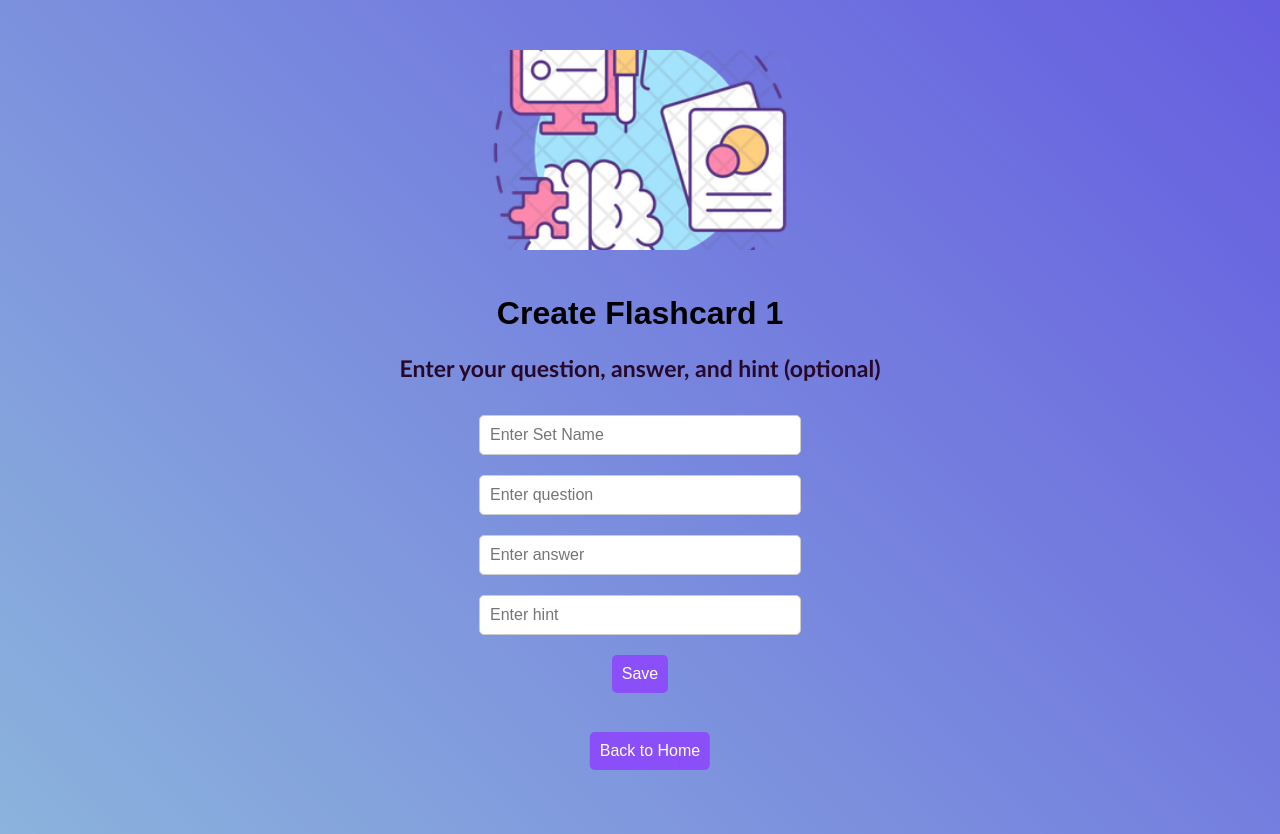
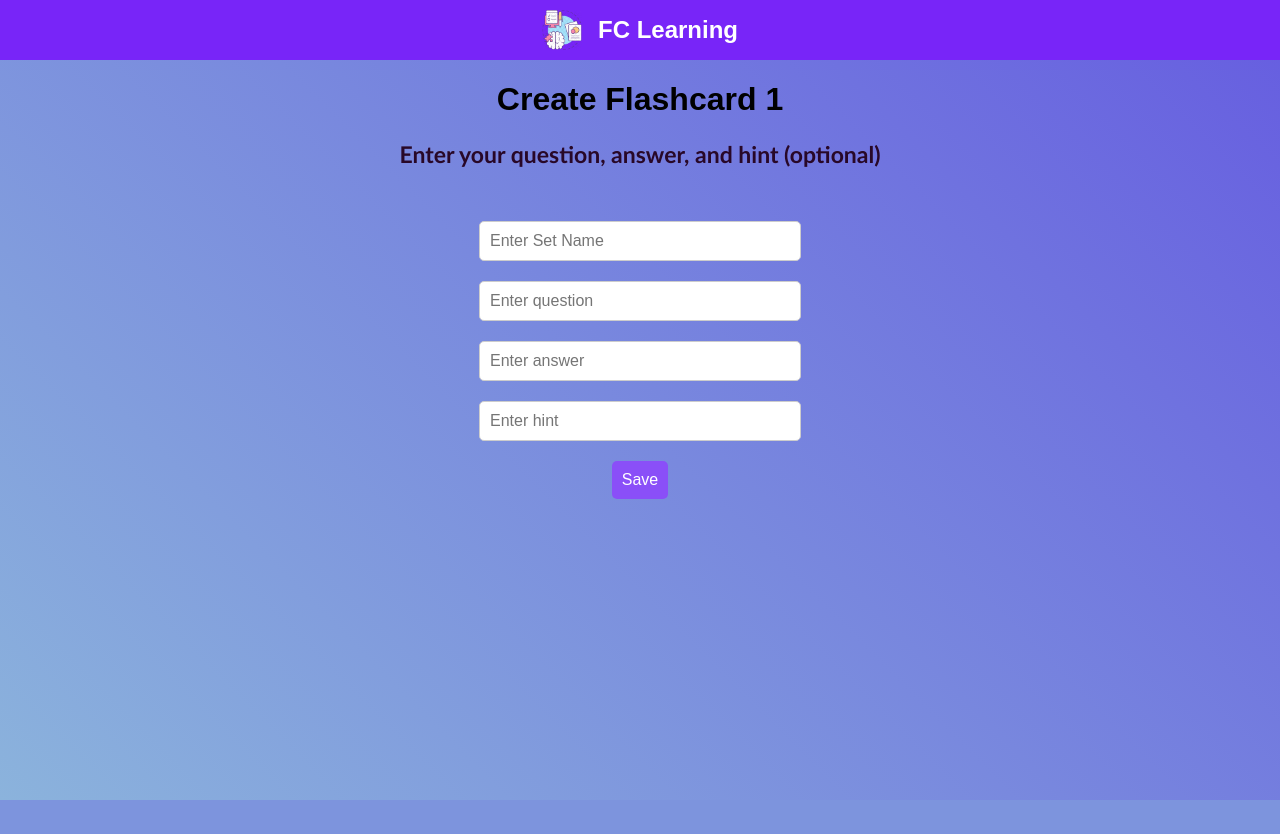
Before and after one commit to dnyaneshgh/FC-Learning-Web-App, a Flask app: page /create_fc in a window 1280 px wide. After the commit the page ends 800 px from the top, so only its background shows below. Run offline with Flask 3, Linux system fonts and the light colour scheme.

Commit message:
better create page revamp

```diff
--- a/SDProject/Templates/create_fc.html
+++ b/SDProject/Templates/create_fc.html
@@ -5,61 +5,91 @@
     <meta name="viewport" content="width=device-width, initial-scale=1.0">
     <title>Create Flashcard</title>
     <style>
+        :root {
+            font-size: 16px;
+        }
         body {
             background: linear-gradient(45deg, #8bb3dc, #665de0);
             font-family: Arial, sans-serif;
             text-align: center;
-            padding-top: 50px;
-            margin: 0; /* Ensure no margin causes issues */
-            height: 98vh; /* Ensure gradient covers the full height */
+            margin: 0;
+            height: 100vh;
         }
         .button {
-            margin: 10px;
-            padding: 10px;
+            margin: 0.625rem;
+            padding: 0.625rem;
             background-color: #8a4ff8;
             color: white;
             border: none;
-            font-size: 16px;
+            font-size: 1rem;
             cursor: pointer;
-            text-decoration: none; /* Remove underline */
-            border-radius: 5px; /* Optional: Round corners */
+            text-decoration: none;
+            border-radius: 0.3125rem;
+        }
+        .navbar {
+            display: flex;
+            justify-content: center;
+            align-items: center;
+            padding: 0.625rem;
+            background: #7825f8;
+        }
+        .navbar img {
+            height: 2.5rem;
+            margin-right: 1rem;
         }
         .input-container {
             display: flex;
             flex-direction: column;
             align-items: center;
+            padding: 1.25rem;
+            box-sizing: border-box;
         }
         input[type="text"] {
-            margin: 10px;
-            padding: 10px;
-            font-size: 16px;
-            width: 300px; /* Adjust width as needed */
+            margin: 0.625rem;
+            padding: 0.625rem;
+            font-size: 1rem;
+            width: 80%;
+            max-width: 18.75rem;
             border: 1px solid #ccc;
-            border-radius: 5px;
+            border-radius: 0.3125rem;
         }
         .bottom-button {
             position: fixed;
-            bottom: 20px;
+            bottom: 1.25rem;
             left: 50%;
             transform: translateX(-50%);
         }
-        img {
-            width: 300px; /* Specify width */
-            height: 200px; /* Specify height */
-            object-fit: cover; /* Ensure the image covers the specified dimensions */
-            margin-bottom: 20px; /* Space below the image */
+        h3 {
+            font-family: 'Candara', sans-serif;
+            font-size: 1.4375rem;
+            color: rgb(40, 8, 40);
+            margin-top: 1.25rem;
+        }
+        @media (max-width: 37.5rem) {
+            .button {
+                width: 80%;
+                max-width: 18.75rem;
+                font-size: 0.875rem;
+            }
+            h1 {
+                font-size: 1.5rem;
             }
             h3 {
-            font-family: 'Candara', sans-serif;
-            font-size: 23px;
-            color: rgb(40, 8, 40);
-            margin-top: 20px; /* Optional: Space above the heading */
+                font-size: 1.125rem;
+            }
+            .navbar {
+                flex-direction: column;
+                padding: 0.3125rem;
+            }
         }
     </style>
 </head>
 <body>
+    <div class="navbar">
+        <img src="{{ url_for('static', filename='FC_image1.png') }}" alt="FC Learning">
+        <h1 style="color: white; font-size: 1.5rem; margin: 0;">FC Learning</h1>
+    </div>
     <div>
-        <img src="{{ url_for('static', filename='FC_image1.png') }}" alt="FC Learning">
         <h1>Create Flashcard {{ flashcard_count }}</h1>
         <h3>Enter your question, answer, and hint (optional)</h3>
         <form method="post" action="{{ url_for('create_fc') }}" class="input-container">
@@ -69,9 +99,6 @@
             <input type="text" name="hint" placeholder="Enter hint">
             <button class="button" type="submit">Save</button>
         </form>
-    <a class="button bottom-button" href="{{ url_for('main_page') }}">Back to Home</a>
-
     </div>
-
 </body>
 </html>
```
Lines whose indentation alone changed are shown as unchanged.
